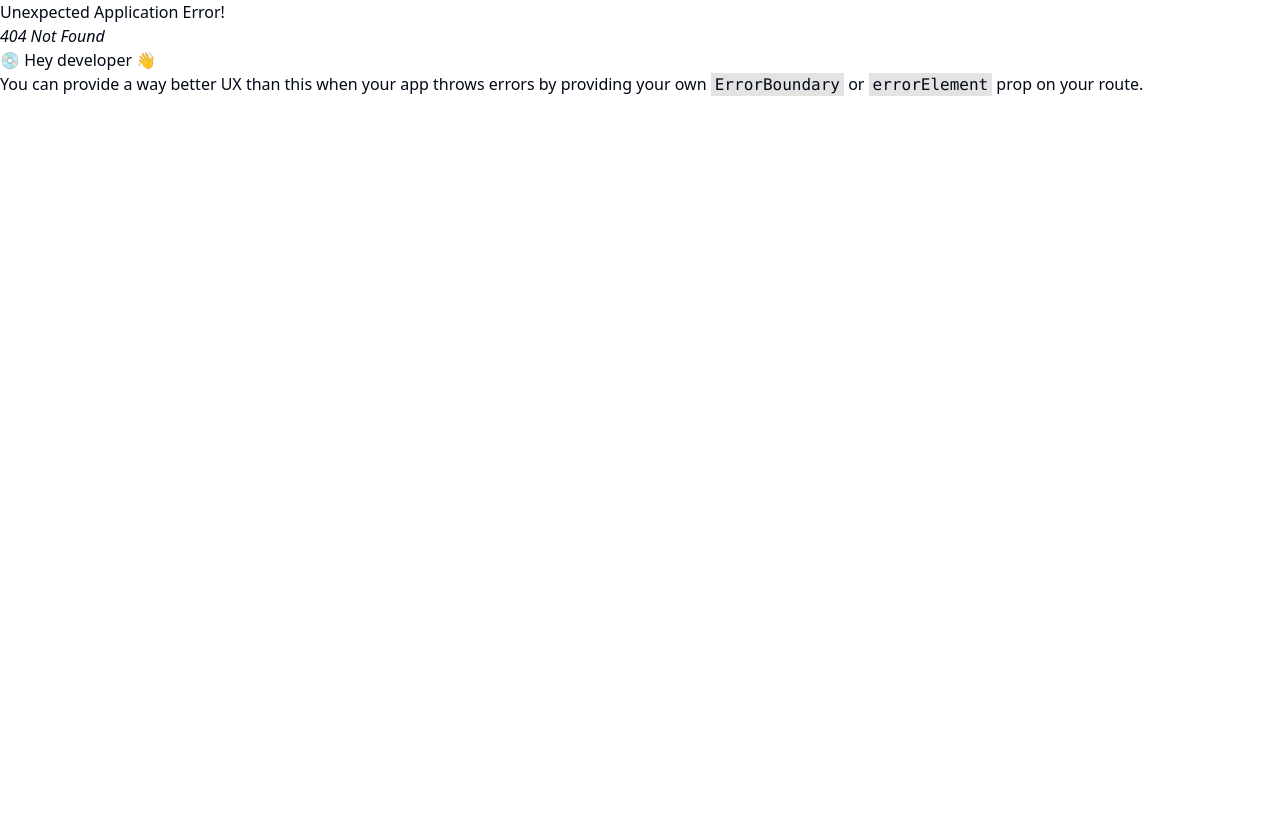
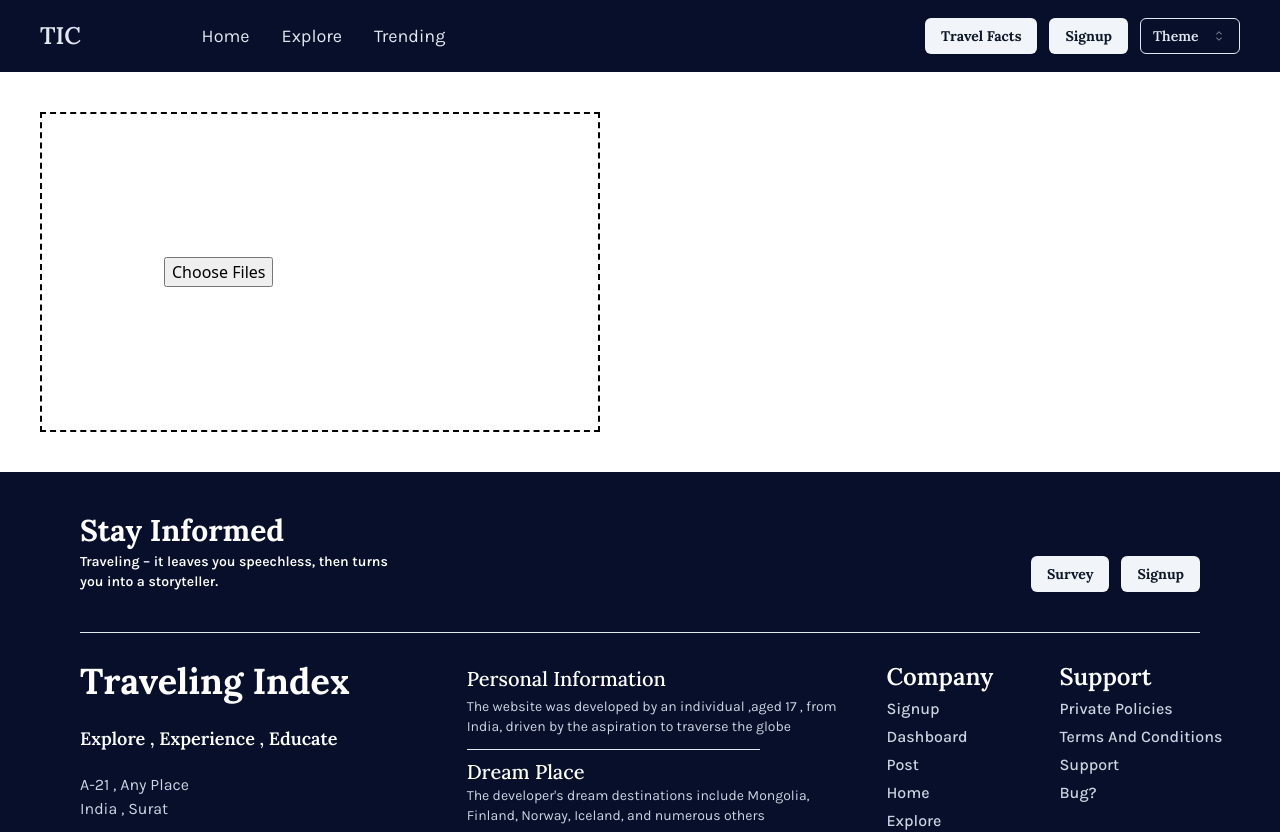
Before and after one commit to Hecoin4545/Travelling-Index-frontend, a React (Vite) app: page /writeposts in a window 1280 px wide. Before the commit this address had no page. Shown: the top 832 px of the page. Before the commit the page ends 800 px from the top, so only its background shows below. Built offline with nearby package versions, Linux system fonts and the light colour scheme.

Commit message:
little work

```diff
--- a/src/main.jsx
+++ b/src/main.jsx
@@ -1,7 +1,7 @@
 import React from 'react'
 import ReactDOM from 'react-dom/client'
 import { Route, RouterProvider, createBrowserRouter, createRoutesFromElements } from 'react-router-dom';
-import Layout from './reactLayout/Layout.jsx';
+import Layout from '../src/reactLayout/Layout.jsx';
 import Accordian from './pagesElement/Accordian/Accordian.jsx';
 import Countries from './pagesElement/Countries/Countries.jsx';
 import Display from './pagesElement/Display/Display.jsx';
@@ -11,6 +11,7 @@ import Info from './pagesElement/Info/Info.jsx';
 import Post from './pagesElement/Posts/Post.jsx';
 import Singin from './pagesElement/Signin/Signin.jsx';
 import Signup from './pagesElement/Signup/Signup.jsx';
+import WritePosts from './pagesElement/WritePosts/WritePosts.jsx';
 import './index.css'
 
 const router = createBrowserRouter(
@@ -21,6 +22,7 @@ const router = createBrowserRouter(
       <Route path='post' element={<Post />} />
       <Route path='signin' element={<Singin />} />
       <Route path='signup' element={<Signup />}/>
+      <Route path='writeposts' element={<WritePosts />}/>
     </Route>
   )
 )
@@ -30,3 +32,7 @@ ReactDOM.createRoot(document.getElementById('root')).render(
     <RouterProvider router={router} / >
   </React.StrictMode>,
 )
+
+
+
+{/* TODO: Agar Mane Koi Aur Page Pe Gaya Then Vo Pura Scroll Upar Hona Chahiye  */}
--- a/src/pagesElement/Footer/Footer.jsx
+++ b/src/pagesElement/Footer/Footer.jsx
@@ -78,7 +78,7 @@ function Footer() {
                         <ul className='mt-1'>
                                 <li className=' text-md font-[karla] font-medium text-slate-300 mt-1'><Link to='#'>Signup</Link></li>
                                 <li className=' text-md font-[karla] font-medium text-slate-300 mt-1'><Link to='#'>Dashboard</Link></li>
-                                <li className=' text-md font-[karla] font-medium text-slate-300 mt-1'><Link to='#'></Link>Post</li>
+                                <li className=' text-md font-[karla] font-medium text-slate-300 mt-1'><Link to='/posts'></Link>Post</li>
                                 <li className=' text-md font-[karla] font-medium text-slate-300 mt-1'><Link to='#'>Home</Link></li>
                                 <li className=' text-md font-[karla] font-medium text-slate-300 mt-1'><Link to='#'>Explore</Link></li>
                                 <li className=' text-md font-[karla] font-medium text-slate-300 mt-1'><Link to='#'>Trending</Link></li>
--- a/src/pagesElement/Navbar/Navbar.jsx
+++ b/src/pagesElement/Navbar/Navbar.jsx
@@ -30,7 +30,7 @@ function Navbar() {
     <>
       <div className="main-navbar-container w-full flex flex-row bg-[#070F2B]  justify-between h-[4.5rem] sticky top-0 ">
         <div className="left-navbar flex justify-start items-center w-[12%] font-[lora] font-semibold  pl-10 ">
-          <p className=' text-slate-200 text-2xl'>logo</p>
+          <p className=' text-slate-200 text-2xl'>TIC</p>
         </div>
         <div className="center-navbar w-[63%] flex items-center ">
           <ul className=' w-64 flex justify-start items-center font-[karla] text-lg'>
--- /dev/null
+++ b/src/pagesElement/WritePosts/WritePosts.css
@@ -0,0 +1,59 @@
+* {
+  padding: 0;
+  margin: 0;
+  box-sizing: border-box;
+  font-family: 'Rubik', sans-serif;
+}
+body {
+  background-color: #f5f8ff;
+}
+.container {
+  background-color: #ffffff;
+  width: 60%;
+  min-width: 450px;
+  position: relative;
+  margin: 50px auto;
+  padding: 50px 20px;
+  border-radius: 7px;
+  box-shadow: 0 20px 35px rgba(0, 0, 0, 0.05);
+}
+input[type='file'] {
+  display: none;
+}
+label {
+  display: block;
+  position: relative;
+  background-color: #025bee;
+  color: #ffffff;
+  font-size: 18px;
+  text-align: center;
+  width: 300px;
+  padding: 18px 0;
+  margin: auto;
+  border-radius: 5px;
+  cursor: pointer;
+}
+.container p {
+  text-align: center;
+  margin: 20px 0 30px 0;
+}
+#images {
+  width: 90%;
+  position: relative;
+  margin: auto;
+  display: flex;
+  justify-content: space-evenly;
+  gap: 20px;
+  flex-wrap: wrap;
+}
+figure {
+  width: 45%;
+}
+img {
+  width: 100%;
+}
+figcaption {
+  text-align: center;
+  font-size: 2.4vmin;
+  margin-top: 0.5vmin;
+}
--- /dev/null
+++ b/src/pagesElement/WritePosts/WritePosts.js
@@ -0,0 +1,23 @@
+let fileInput = document.getElementById('file-input');
+let imageContainer = document.getElementById('images');
+let numOfFiles = document.getElementById('num-of-files');
+
+function preview() {
+  imageContainer.innerHTML = '';
+  numOfFiles.textContent = `${fileInput.files.length} Files Selected`;
+
+  for (i of fileInput.files) {
+    let reader = new FileReader();
+    let figure = document.createElement('figure');
+    let figCap = document.createElement('figcaption');
+    figCap.innerText = i.name;
+    figure.appendChild(figCap);
+    reader.onload = () => {
+      let img = document.createElement('img');
+      img.setAttribute('src', reader.result);
+      figure.insertBefore(img, figCap);
+    };
+    imageContainer.appendChild(figure);
+    reader.readAsDataURL(i);
+  }
+}
--- /dev/null
+++ b/src/pagesElement/WritePosts/WritePosts.jsx
@@ -0,0 +1,90 @@
+import React , {useState} from 'react'
+
+function WritePosts() {
+    const [selectedImages, setSelectedImages] = useState([]);
+
+    const onSelectFile = (event) => {
+      const selectedFiles = event.target.files;
+      const selectedFilesArray = Array.from(selectedFiles);
+
+      const imagesArray = selectedFilesArray.map((file) => {
+        return URL.createObjectURL(file);
+      });
+
+      setSelectedImages((previousImages) => previousImages.concat(imagesArray));
+
+      // FOR BUG IN CHROME
+      event.target.value = "";
+    };
+
+    function deleteHandler(image) {
+      setSelectedImages(selectedImages.filter((e) => e !== image));
+      URL.revokeObjectURL(image);
+    }
+
+  return (
+    <>
+    {/* <div className="main-container-write-posts-area">
+        <div className="left-image-area-write-post-section">
+
+        </div>
+        <div className="right-image-area-write-post-section"></div>
+    </div> */}
+
+<section className=' border-black border-dashed border-2 w-[35rem] m-10 h-[20rem] flex justify-center items-center flex-row '>
+      <label className='flex justify-center items-center'>
+        {/* + Add Images */}
+        <br />
+        {/* <span>up to 10 images</span> */}
+        <input
+          type="file"
+          name="images"
+          onChange={onSelectFile}
+          multiple
+          accept="image/png , image/jpeg, image/webp"
+          className=' text-white  '
+        />
+      </label>
+      <br />
+{/*
+
+      {selectedImages.length > 0 &&
+        (selectedImages.length > 10 ? (
+          <p className="error">
+            You can't upload more than 10 images! <br />
+            <span>
+              please delete <b> {selectedImages.length - 10} </b> of them{" "}
+            </span>
+          </p>
+        ) : (
+          <button
+            className="upload-btn"
+            onClick={() => {
+              console.log(selectedImages);
+            }}
+          >
+            UPLOAD {selectedImages.length} IMAGE
+            {selectedImages.length === 1 ? "" : "S"}
+          </button>
+        ))}
+
+      <div className="images">
+        {selectedImages &&
+          selectedImages.map((image, index) => {
+            return (
+              <div key={image} className="image">
+                <img src={image} height="200" alt="upload" />
+                <button onClick={() => deleteHandler(image)}>
+                  delete image
+                </button>
+                <p>{index + 1}</p>
+              </div>
+            );
+          })}
+      </div> */}
+    </section>
+    </>
+  )
+}
+
+export default WritePosts
```
Also changed, not shown: src/pagesElement/Posts/Post.jsx (+1 -1 lines).
